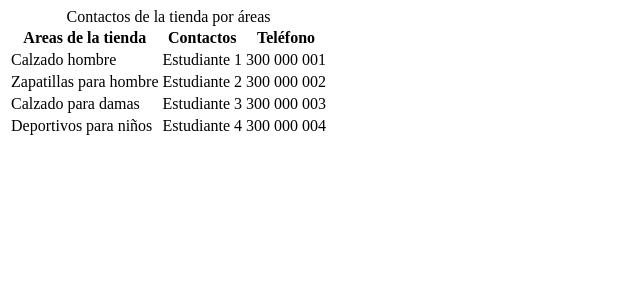
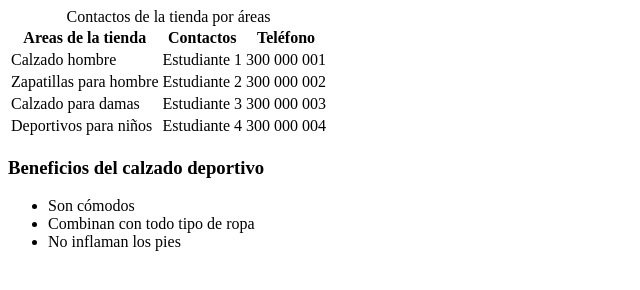
Before and after one commit to lore0523/G05_GIT, a plain HTML site: page index.html in a window 1280 px wide. Shown: the whole page, without its empty margins (0-640 px from the left). Drawn offline with Linux system fonts and the light colour scheme.

Commit message:
lista sin numeración, solo viñetas

```diff
--- a/index.html
+++ b/index.html
@@ -41,5 +41,11 @@
         </tr>
     </table>
 
+    <h3 id="Beneficios">Beneficios del calzado deportivo</h3>
+    <ul>
+        <li>Son cómodos</li>
+        <li>Combinan con todo tipo de ropa</li>
+        <li>No inflaman los pies</li>
+    </ul>
 </body>
 </html>
```
